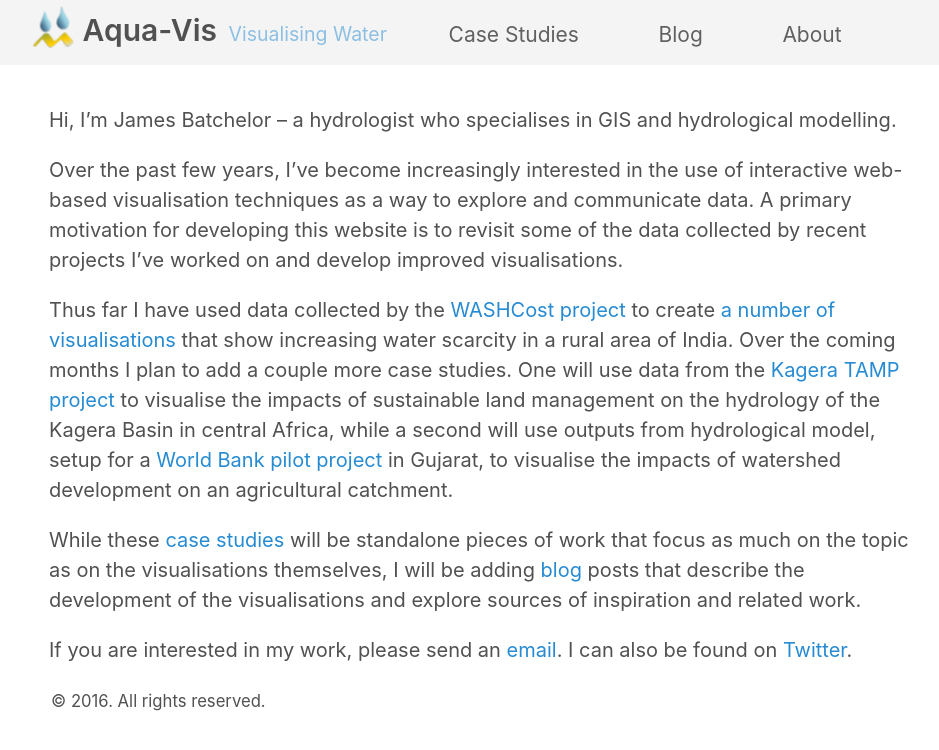
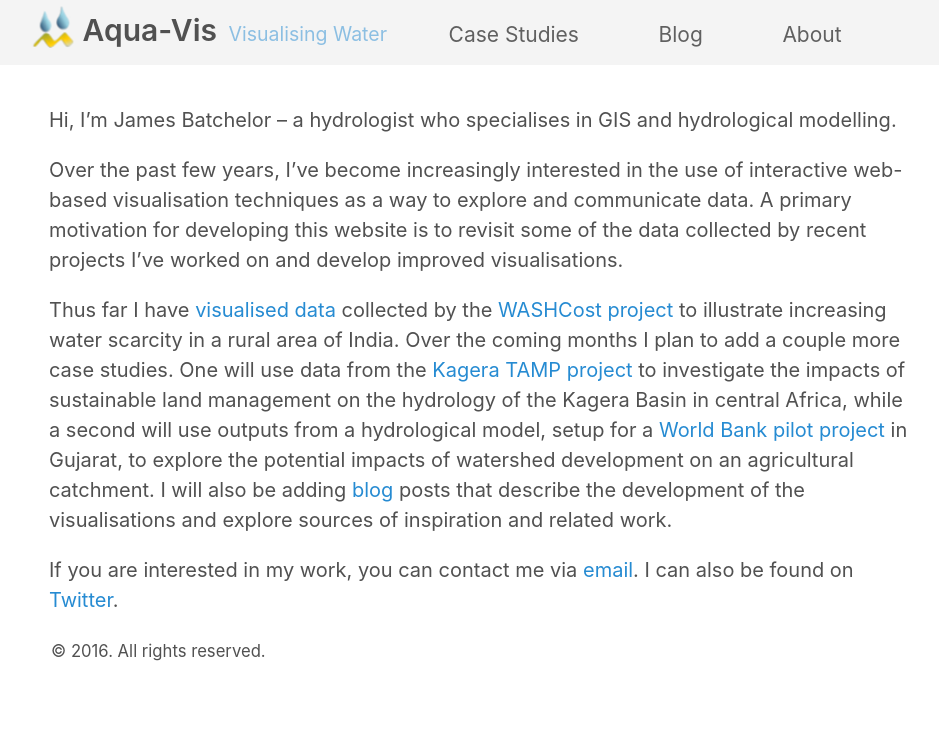
Before and after one commit to Batch21/Batch21.github.io, a Jekyll site: the page built from about.md, in a window 1280 px wide. Shown: the top 750 px of the page, without its empty margins (159-1098 px from the left). Built offline with Jekyll 4.4.1, drawn with Linux system fonts in a browser that asks for light colours.

Commit message:
a few corrections

```diff
--- a/about.md
+++ b/about.md
@@ -7,8 +7,6 @@ Hi, I’m James Batchelor – a hydrologist who specialises in GIS and hydrologi
 
 Over the past few years, I’ve become increasingly interested in the use of interactive web-based visualisation techniques as a way to explore and communicate data. A primary motivation for developing this website is to revisit some of the data collected by recent projects I’ve worked on and develop improved visualisations.
 
-Thus far I have used data collected by the <a href="http://www.ircwash.org/washcost">WASHCost project</a> to create <a href="../case-studies/visualising-water-scarcity.html">a number of visualisations</a> that show increasing water scarcity in a rural area of India.  Over the coming months I plan to add a couple more case studies. One will use data from the <a href="http://www.fao.org/in-action/kagera/home/en/">Kagera TAMP project</a> to visualise the impacts of sustainable land management on the hydrology of the Kagera Basin in central Africa, while a second will use outputs from hydrological model, setup for a <a href="http://www.profor.info/knowledge/institutional-analysis-and-landscape-level-planning-guidelines-watershed-development-india">World Bank pilot project</a> in Gujarat, to visualise the impacts of watershed development on an agricultural catchment.
+Thus far I have <a href="../case-studies/visualising-water-scarcity.html">visualised data</a> collected by the <a href="http://www.ircwash.org/washcost">WASHCost project</a> to illustrate increasing water scarcity in a rural area of India.  Over the coming months I plan to add a couple more case studies. One will use data from the <a href="http://www.fao.org/in-action/kagera/home/en/">Kagera TAMP project</a> to investigate the impacts of sustainable land management on the hydrology of the Kagera Basin in central Africa, while a second will use outputs from a hydrological model, setup for a <a href="http://www.profor.info/knowledge/institutional-analysis-and-landscape-level-planning-guidelines-watershed-development-india">World Bank pilot project</a> in Gujarat, to explore the potential impacts of watershed development on an agricultural catchment. I will also be adding <a href="../blog/index.html">blog</a> posts that describe the development of the visualisations and explore sources of inspiration and related work.
 
-While these <a href="../case-studies/">case studies</a> will be standalone pieces of work that focus as much on the topic as on the visualisations themselves, I will be adding <a href="../blog/index.html">blog</a> posts that describe the development of the visualisations and explore sources of inspiration and related work.
-
-If you are interested in my work, please send an <a href="mailto:jamesbatchelor@outlook.com">email</a>. I can also be found on <a href="https://twitter.com/Aqua_vis">Twitter</a>.
+If you are interested in my work, you can contact me via <a href="mailto:jamesbatchelor@outlook.com">email</a>. I can also be found on <a href="https://twitter.com/Aqua_vis">Twitter</a>.
```
